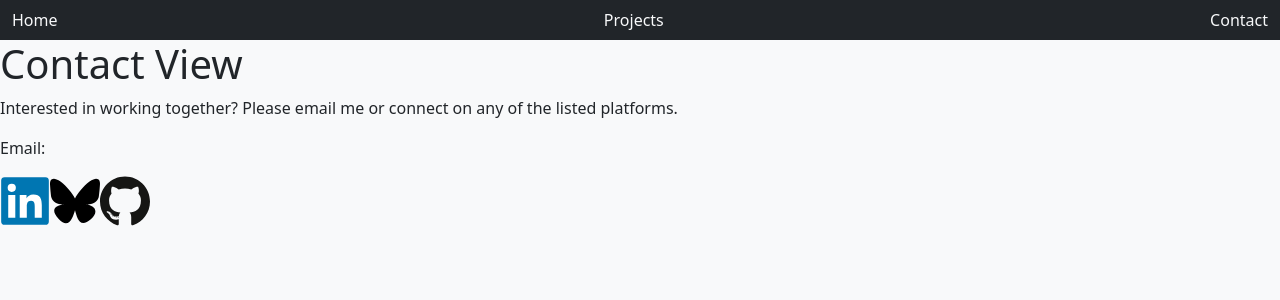
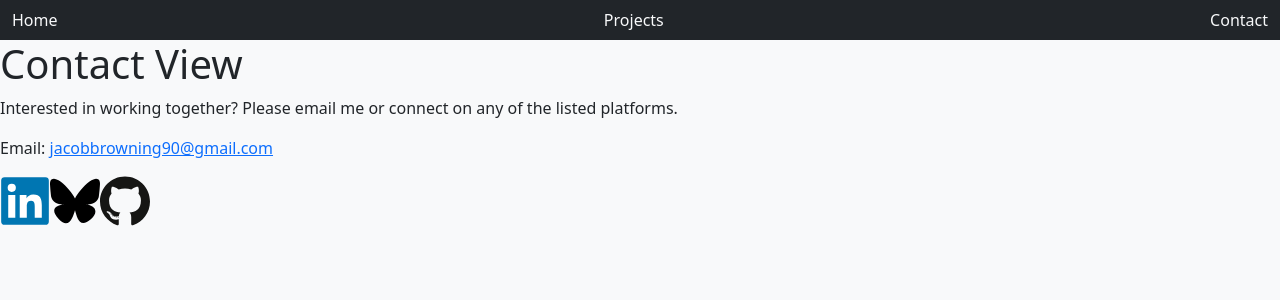
Before and after one commit to JakeBrowning90/personal-portfolio-2, a React (Vite) app: page /contact in a window 1280 px wide. Shown: the top 300 px of the page. Built offline with nearby package versions, Linux system fonts and the light colour scheme.

Commit message:
Add email link to contact view

```diff
--- a/src/components/ContactView.jsx
+++ b/src/components/ContactView.jsx
@@ -16,9 +16,13 @@ function ContactView(
     <div>
       <h1>Contact View</h1>
       <p>
-        Interested in working together? Please email me or connect on any of the listed platforms.
+        Interested in working together? Please email me or connect on any of the
+        listed platforms.
       </p>
-      <p>Email:</p>
+      <p>
+        Email:{" "}
+        <a href="mailto:jacobbrowning90@gmail.com">jacobbrowning90@gmail.com</a>
+      </p>
 
       <a href="https://www.linkedin.com/in/jacob-browning-4163346a/">
         <img src={linkedinIcon} alt="linkedin logo" />
--- a/src/components/HomeView.jsx
+++ b/src/components/HomeView.jsx
@@ -28,9 +28,9 @@ function HomeView(
         See more of my career experience on LinkedIn and my coding on GitHub.
       </p>
 
-      <p>Tech stack (Include icons?)</p>
+      <p>Tech stack</p>
       {techStackList.map((icon) => {
-        return <img src={icon} alt="" class="img-thumbnail"/>;
+        return <img src={icon} alt="" className="img-thumbnail"/>;
       })}
     </div>
   );
--- a/src/projectList.js
+++ b/src/projectList.js
@@ -18,7 +18,7 @@ const projectsList = [
     repoLink: "https://github.com/JakeBrowning90/file-uploader",
     liveLink: "https://file-uploader-empty-sun-8023.fly.dev/",
     thumbnail: "img/fileUploaderThumbnail.jpg",
-    desc: "An file hosting app built using Express, Node.js, Prisma ORM, and Cloudinary. Authenticated users can upload files, sort them into custom folders, and search their collection by entry name.",
+    desc: "A file hosting app built using Express, Node.js, Prisma ORM, and Cloudinary. Authenticated users can upload files, sort them into custom folders, and search their collection by entry name.",
   },
   //   {
   //     title: "Micro Blog",
```
